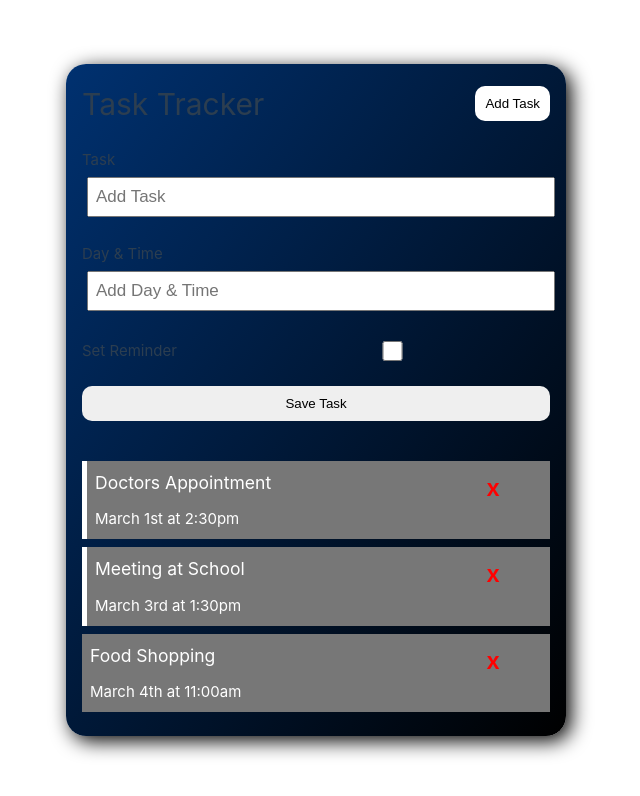
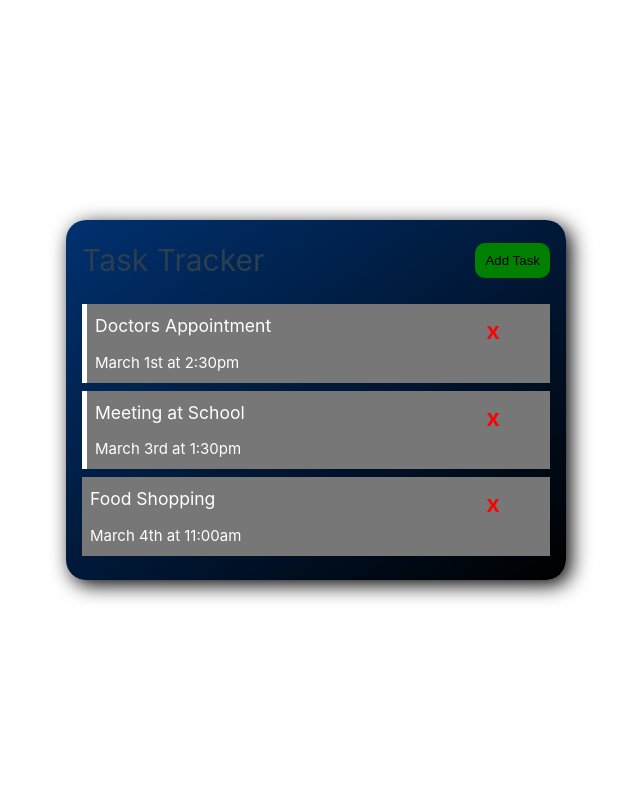
Before and after one commit to krownlesskev/vue-task-tracker, a Vue app: page / in a window 1280 px wide. Shown: the top 796 px of the page, without its empty margins (324-964 px from the left). Built offline with nearby package versions, Linux system fonts and the light colour scheme.

Commit message:
added functionality to show/hide form

```diff
--- a/index.html
+++ b/index.html
@@ -4,7 +4,7 @@
 		<meta charset="UTF-8" />
 		<link rel="icon" href="/favicon.ico" />
 		<meta name="viewport" content="width=device-width, initial-scale=1.0" />
-    <title>Vite App</title>
+		<title>Vue Task Tracker</title>
 	</head>
 	<body>
 		<div id="app"></div>
--- a/package.json
+++ b/package.json
@@ -7,6 +7,7 @@
     "preview": "vite preview --port 5050"
   },
   "dependencies": {
+    "json-server": "^0.17.0",
     "prettier": "^2.6.2",
     "vue": "^3.2.33"
   },
--- a/src/App.vue
+++ b/src/App.vue
@@ -6,8 +6,14 @@
 
 <template>
   <div class="container">
-    <Header  title="Task Tracker"/>
-    <AddTask/>
+    <Header
+    @toggle-add-task="toggleAddTask"
+    title="Task Tracker"
+    :showAddTask="showAddTask"
+    />
+    <div v-show="showAddTask">
+      <AddTask @add-task="addTask"/>
+    </div>
     <Tasks @toggle-reminder="toggleReminder" @delete-task="deleteTask" :tasks="tasks"/>
   </div>
 </template>
@@ -17,11 +23,18 @@
   name: 'App',
   data() {
     return {
-      tasks: []
+      tasks: [],
+      showAddTask: false,
     }
   },
 
   methods: {
+    toggleAddTask() {
+      this.showAddTask = !this.showAddTask
+    },
+    addTask(task) {
+      this.tasks = [...this.tasks, task]
+    },
     deleteTask(id) {
       if(confirm('Are you sure?')) {
         this.tasks = this.tasks.filter((task) => task.id !== id)
@@ -29,7 +42,7 @@
     },
     toggleReminder(id) {
       this.tasks = this.tasks.map((task) => task.id === id ? {...task, reminder: !task.reminder} : task)
-}
+    },
   },
 
   created() {
--- a/src/components/AddTask.vue
+++ b/src/components/AddTask.vue
@@ -1,11 +1,12 @@
 <template>
-<form class="add-form">
+<form @submit="onSubmit" class="add-form">
     <div class="form-control">
         <label>Task</label>
         <input
         type="text"
         name="text"
         placeholder="Add Task"
+        v-model="text"
         />
     </div>
     <div class="form-control">
@@ -14,6 +15,7 @@
         type="text"
         name="day"
         placeholder="Add Day & Time"
+        v-model="day"
         />
     </div>
     <div class="form-control form-control-check">
@@ -21,6 +23,7 @@
         <input
         type="checkbox"
         name="reminder"
+        v-model="reminder"
         />
     </div>
 
@@ -31,6 +34,36 @@
 <script>
     export default {
         name: 'AddTask',
+        data() {
+            return {
+                text: '',
+                day: '',
+                reminder: false
+            }
+        },
+        methods: {
+           onSubmit(e)  {
+               e.preventDefault()
+
+               if(!this.text) {
+                   alert('Please add a task')
+                   return
+               }
+
+               const newTask = {
+                   id:Math.floor(Math.random() * 100000),
+                   text: this.text,
+                   day: this.day,
+                   reminder: this.reminder
+               }
+
+               this.$emit('add-task', newTask)
+
+               this.text = ''
+               this.day = ''
+               this.reminder = false
+           }
+        }
     }
 </script>
 
--- a/src/components/Button.vue
+++ b/src/components/Button.vue
@@ -1,5 +1,5 @@
 <template>
-    <button :style="{backgroundColor: color}" class="btn">{{text}}</button>
+    <button @click="onClick()" :style="{backgroundColor: color}" class="btn">{{text}}</button>
 </template>
 
 <script>
@@ -8,6 +8,11 @@
         props: {
             text: String,
             color: String,
+        },
+        methods: {
+            onClick() {
+                this.$emit('btn-click')
+            }
         }
     }
 </script>
--- a/src/components/Header.vue
+++ b/src/components/Header.vue
@@ -2,11 +2,13 @@
 import Button from './Button.vue';
 </script>
 
-
 <template>
     <header>
         <h1>{{title}}</h1>
-        <Button @click="onClick()" text="Add Task" color="#fff"/>
+        <Button
+        @btn-click="$emit('toggle-add-task')"
+        :text="showAddTask ? 'Close' : 'Add Task'"
+        :color="showAddTask ? 'red': 'green'"/>
     </header>
 </template>
 
@@ -15,15 +17,8 @@
         name: 'Header',
         props: {
             title: String,
+            showAddTask :Boolean,
         },
-        components: {
-            Button
-        },
-        methods: {
-            onClick() {
-                console.log('click')
-            }
-        }
     }
 </script>
 
```
Also changed, not shown: 1 other file (tests, documents, lock files or other folders). Lines whose indentation alone changed are shown as unchanged.
